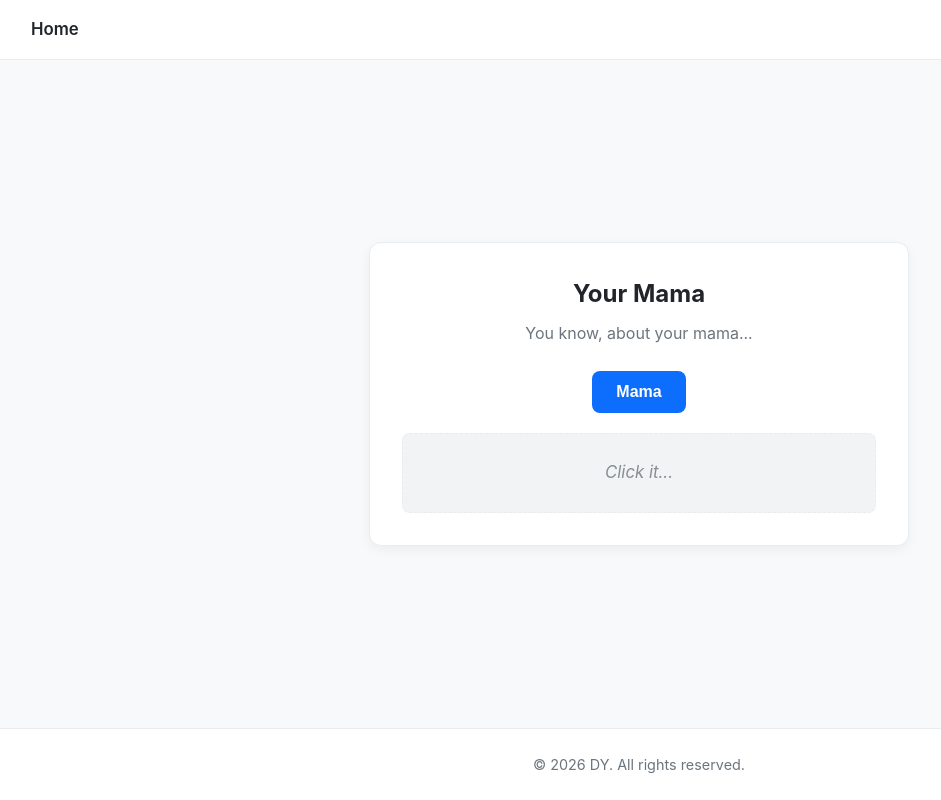
After one commit to aaskorohodov/stuff_website, a FastAPI app: template src/stuff_website/templates/your_mama.html in a window 1280 px wide. The commit adds this page. Shown: the whole page, without its empty margins (1-942 px from the left). Run offline with FastAPI, Linux system fonts and the light colour scheme; the template is opened without the code that fills it, so the values that code supplies are empty.

Commit message:
Your mama section added

```diff
--- a/src/stuff_website/main.py
+++ b/src/stuff_website/main.py
@@ -4,7 +4,7 @@ from fastapi.staticfiles import StaticFiles
 from fastapi.templating import Jinja2Templates
 
 from stuff_website.logic.curses import get_random_curse
-
+from stuff_website.logic.your_mama import get_random_mama
 
 app = FastAPI()
 
@@ -21,13 +21,24 @@ async def read_index(request: Request):
 
 
 @app.get("/curses", response_class=HTMLResponse)
-async def read_subpage1(request: Request):
+async def curses(request: Request):
   return templates.TemplateResponse(
       request, "curses.html", {"title": "Curses"}
   )
 
 
-# API Endpoint returning JSON
 @app.get("/api/random-curse")
-async def fetch_random_text():
+async def fetch_random_curse():
   return {"text": get_random_curse()}
+
+
+@app.get("/your_mama", response_class=HTMLResponse)
+async def your_mama(request: Request):
+  return templates.TemplateResponse(
+      request, "your_mama.html", {"title": "Your Mama..."}
+  )
+
+
+@app.get("/api/random-your-mama")
+async def fetch_random_mama():
+  return {"text": get_random_mama()}
--- /dev/null
+++ b/src/stuff_website/static/css/your_mama.css
@@ -0,0 +1,68 @@
+/* Card & Interactive UI */
+.card-section {
+    background-color: var(--card-bg);
+    border-radius: 12px;
+    box-shadow: 0 4px 12px rgba(0, 0, 0, 0.05);
+    padding: 2rem;
+    border: 1px solid var(--border-color);
+    width: 100%;
+    max-width: 540px;
+    text-align: center;
+}
+
+.interactive-box {
+    margin-top: 1.5rem;
+    display: flex;
+    flex-direction: column;
+    gap: 1.25rem;
+    align-items: center;
+}
+
+.action-btn {
+    background-color: var(--primary-color);
+    color: #ffffff;
+    border: none;
+    padding: 0.75rem 1.5rem;
+    font-size: 1rem;
+    font-weight: 600;
+    border-radius: 8px;
+    cursor: pointer;
+    transition: background-color 0.2s ease, transform 0.1s ease;
+}
+
+.action-btn:hover {
+    background-color: var(--primary-hover);
+}
+
+.action-btn:active {
+    transform: scale(0.98);
+}
+
+.action-btn:disabled {
+    opacity: 0.6;
+    cursor: not-allowed;
+}
+
+.text-display-box {
+    width: 100%;
+    min-height: 80px;
+    padding: 1rem;
+    border-radius: 8px;
+    background-color: #f1f3f5;
+    border: 1px dashed var(--border-color);
+    display: flex;
+    align-items: center;
+    justify-content: center;
+    font-style: normal;
+    font-size: 1.05rem;
+    transition: opacity 0.2s ease;
+}
+
+.text-display-box.placeholder {
+    color: #868e96;
+    font-style: italic;
+}
+
+.text-display-box.loading {
+    opacity: 0.5;
+}
--- /dev/null
+++ b/src/stuff_website/static/js/your_mama.js
@@ -0,0 +1,33 @@
+document.addEventListener("DOMContentLoaded", () => {
+    // Trigger initial page fade-in
+    const fadeElements = document.querySelectorAll(".fade-in");
+    fadeElements.forEach(element => {
+        element.classList.add("visible");
+    });
+
+    // Subpage 1 API Fetch logic
+    const fetchBtn = document.getElementById("fetch-btn");
+    const textDisplay = document.getElementById("text-display");
+
+    if (fetchBtn && textDisplay) {
+        fetchBtn.addEventListener("click", async () => {
+            fetchBtn.disabled = true;
+            textDisplay.classList.add("loading");
+
+            try {
+                const response = await fetch("/api/random-your-mama");
+                const data = await response.json();
+
+                // Replace text and remove placeholder styling
+                textDisplay.textContent = data.text;
+                textDisplay.classList.remove("placeholder");
+            } catch (error) {
+                console.error("Error fetching text:", error);
+                textDisplay.textContent = "Failed to load text. Please try again.";
+            } finally {
+                fetchBtn.disabled = false;
+                textDisplay.classList.remove("loading");
+            }
+        });
+    }
+});
--- a/src/stuff_website/templates/index.html
+++ b/src/stuff_website/templates/index.html
@@ -8,6 +8,7 @@
     <nav class="links-card">
         <ul class="subpage-list">
             <li><a href="/curses" class="page-link">Curses</a></li>
+            <li><a href="/your_mama" class="page-link">Your Mama</a></li>
         </ul>
     </nav>
 </section>
--- /dev/null
+++ b/src/stuff_website/templates/your_mama.html
@@ -0,0 +1,23 @@
+{% extends "base.html" %}
+
+{% block extra_css %}
+<link rel="stylesheet" href="/static/css/your_mama.css">
+{% endblock %}
+
+{% block content %}
+<section class="card-section">
+    <h2>Your Mama</h2>
+    <p class="subtitle">You know, about your mama...</p>
+
+    <div class="interactive-box">
+        <button id="fetch-btn" class="action-btn">Mama</button>
+        <div id="text-display" class="text-display-box placeholder">
+            Click it...
+        </div>
+    </div>
+</section>
+{% endblock %}
+
+{% block extra_js %}
+<script src="/static/js/your_mama.js"></script>
+{% endblock %}
```
Also changed, not shown: src/stuff_website/logic/your_mama.py (added, +83 -0 lines), README.md.
